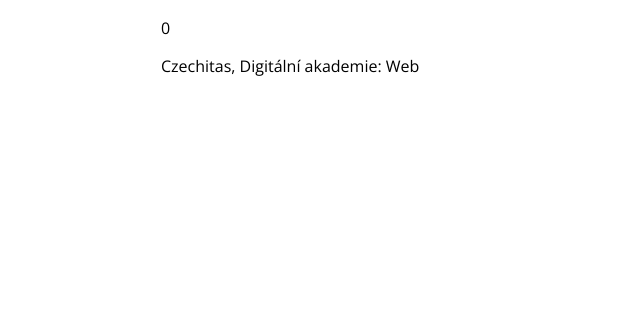
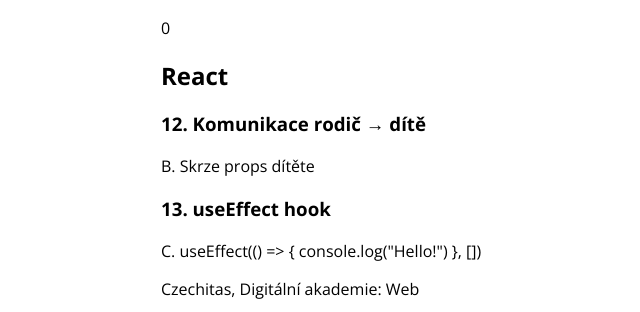
Before and after one commit to dukhnich/daweb-test, a React (Vite) app: page / in a window 1280 px wide. Shown: the part 2162-2474 px from the top of the page, without its empty margins (271-911 px from the left). Before the commit the page ends 2255 px from the top, so only its background shows below. Built offline with nearby package versions, Linux system fonts and the light colour scheme; no server answers.

Commit message:
add 1, 2 react tasks

```diff
--- /dev/null
+++ b/src/components/PartReact/index.jsx
@@ -0,0 +1,19 @@
+const PartReact = () => (
+  <>
+    <h2>React</h2>
+    <section>
+      <h3>12. Komunikace rodič → dítě</h3>
+      <p>{"B. Skrze props dítěte"}</p>
+    </section>
+    <section>
+      <h3>13. useEffect hook</h3>
+      <p>
+        {`C.
+        useEffect(() => {
+          console.log("Hello!")
+        }, [])`}
+      </p>
+    </section>
+  </>
+);
+export default PartReact;
--- a/src/pages/HomePage/index.jsx
+++ b/src/pages/HomePage/index.jsx
@@ -2,6 +2,7 @@
 import PartCss from "../../components/PartCss";
 import PartGit from "../../components/PartGit";
 import PartJs from "../../components/PartJs";
+import PartReact from "../../components/PartReact";
 export const HomePage = () => {
   return (
     <div className="container">
@@ -12,6 +13,7 @@
         <PartCss />
         <PartGit />
         <PartJs />
+        <PartReact />
       </main>
       <footer>
         <p>Czechitas, Digitální akademie: Web</p>
```
